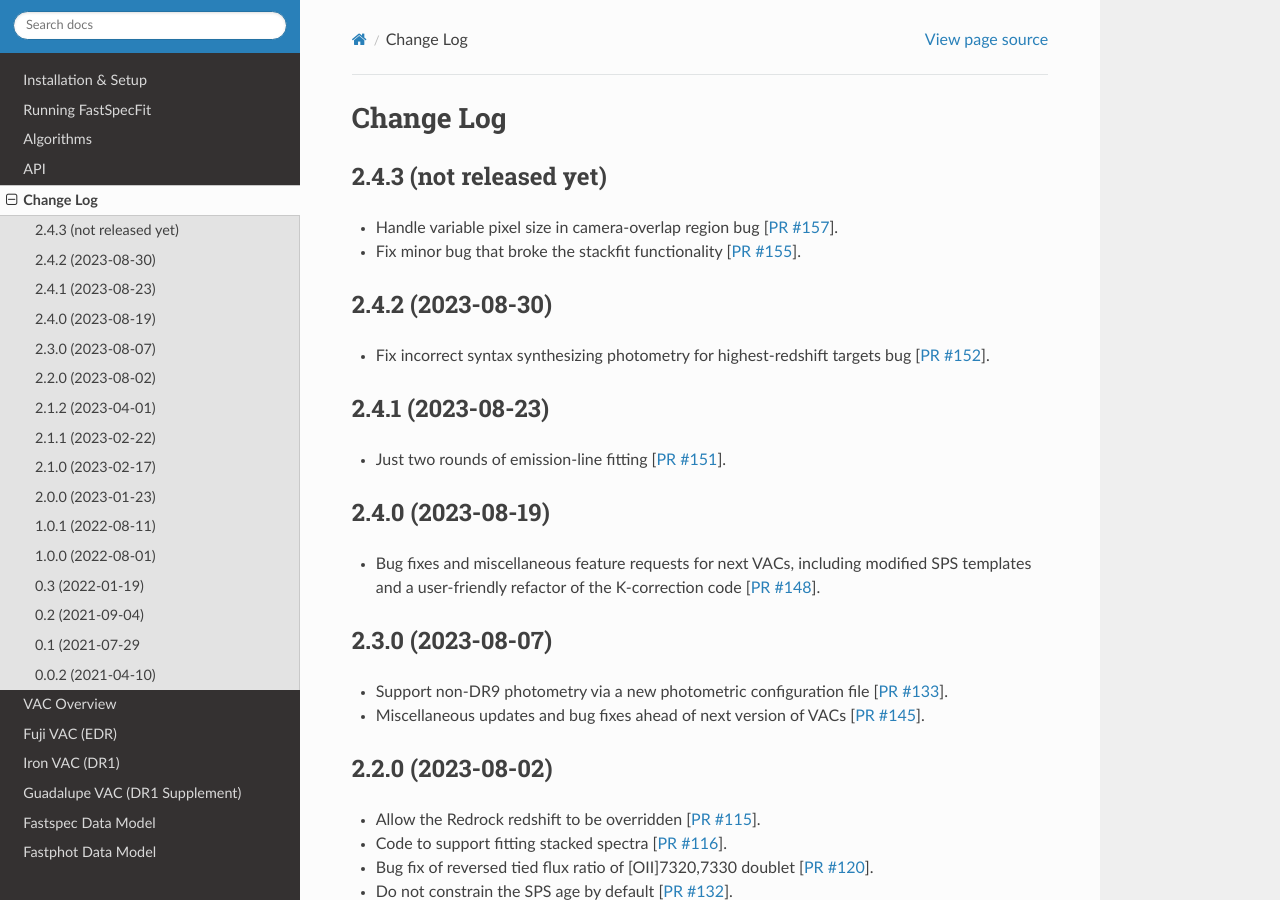
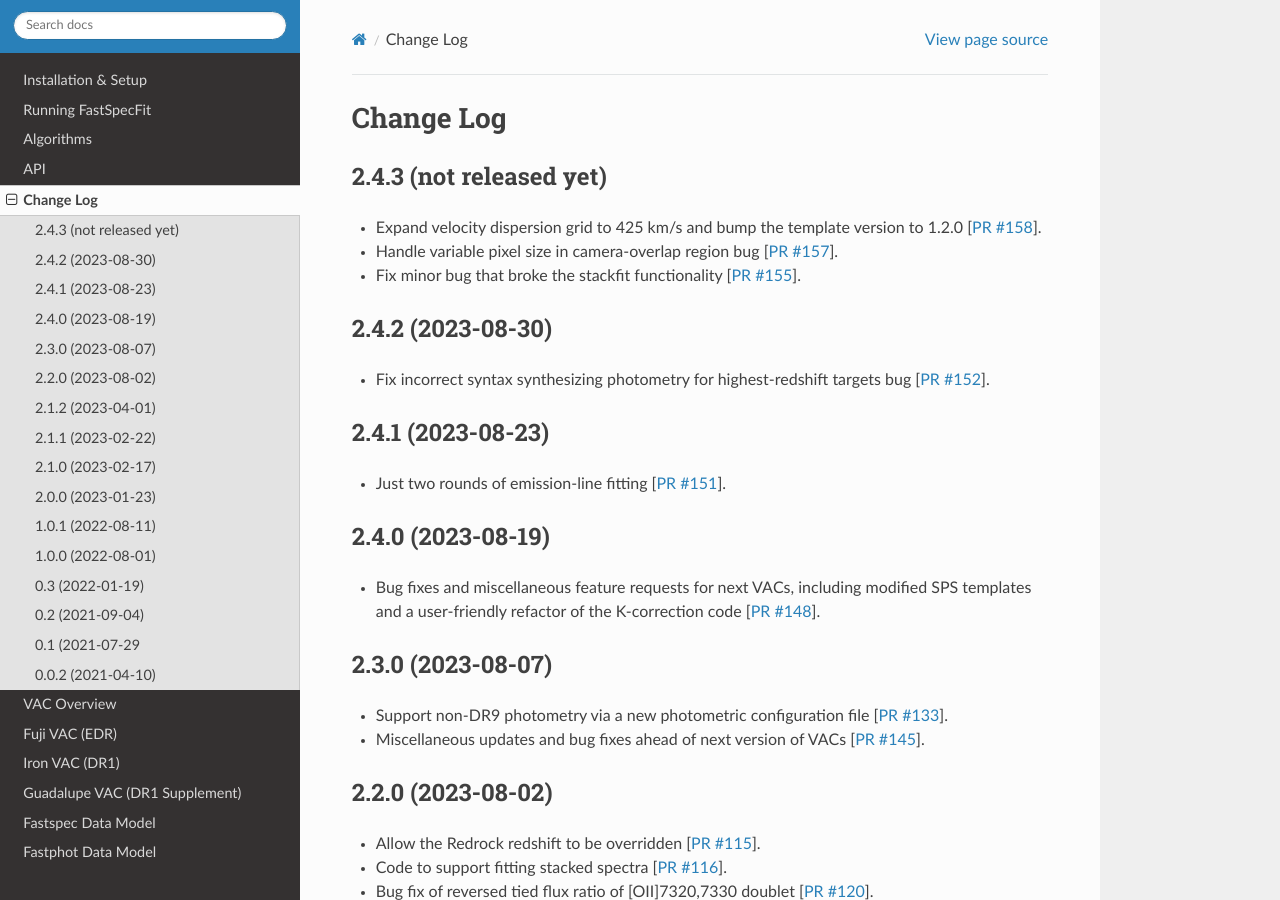
Before and after one commit to desihub/fastspecfit, a Sphinx documentation site: the page built from doc/changes.rst, in a window 1280 px wide and 900 px high. Built offline with Sphinx 7.4.7 and the Read the Docs theme 2.0.0, drawn with Linux system fonts in a browser that asks for light colours.

Commit message:
update change log

```diff
--- a/doc/changes.rst
+++ b/doc/changes.rst
@@ -5,11 +5,14 @@ Change Log
 2.4.3 (not released yet)
 ------------------------
 
+* Expand velocity dispersion grid to 425 km/s and bump the template version to
+  1.2.0 [`PR #158`_].
 * Handle variable pixel size in camera-overlap region bug [`PR #157`_].
 * Fix minor bug that broke the stackfit functionality [`PR #155`_].
 
 .. _`PR #155`: https://github.com/desihub/fastspecfit/pull/155
 .. _`PR #157`: https://github.com/desihub/fastspecfit/pull/157
+.. _`PR #158`: https://github.com/desihub/fastspecfit/pull/158
 
 2.4.2 (2023-08-30)
 ------------------
```
